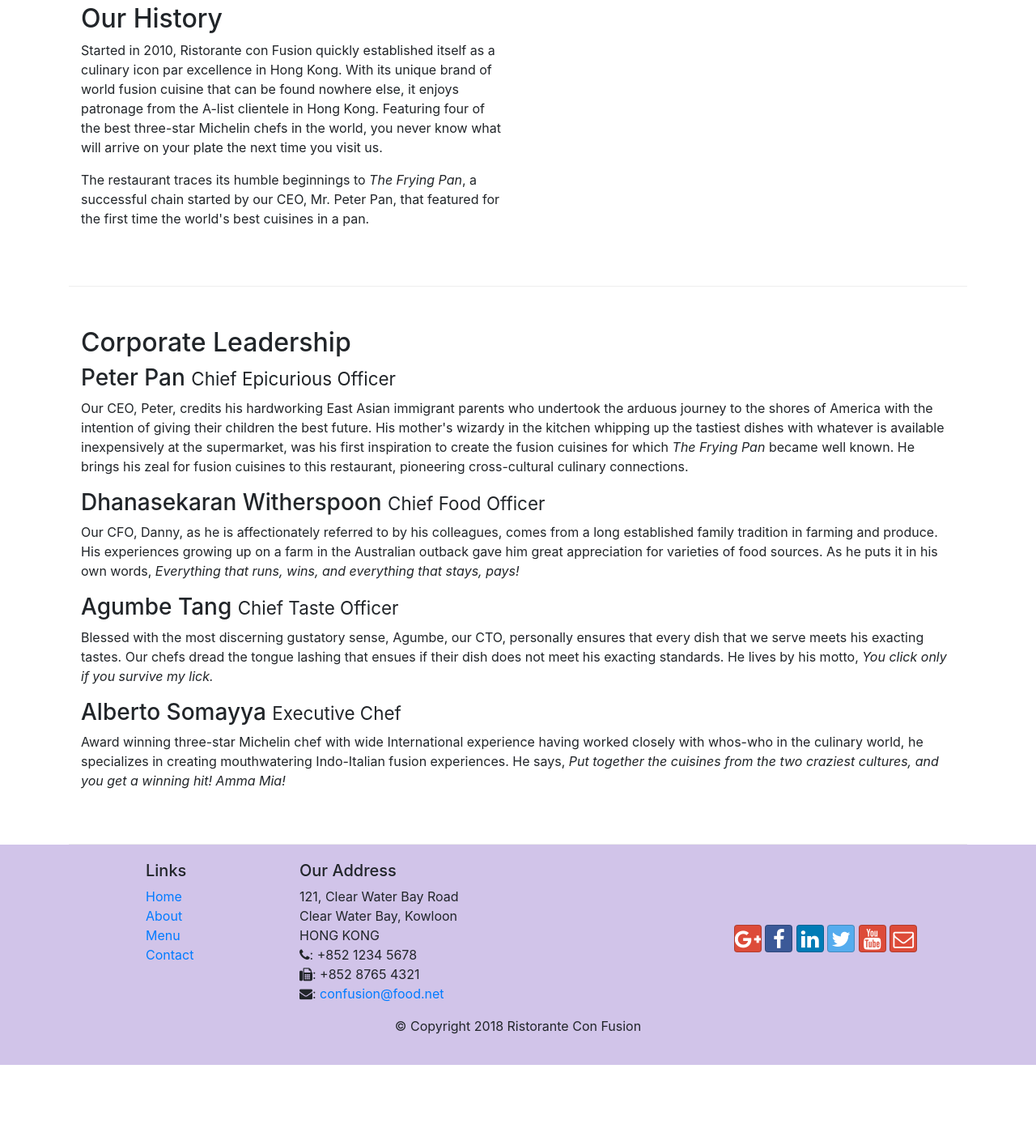
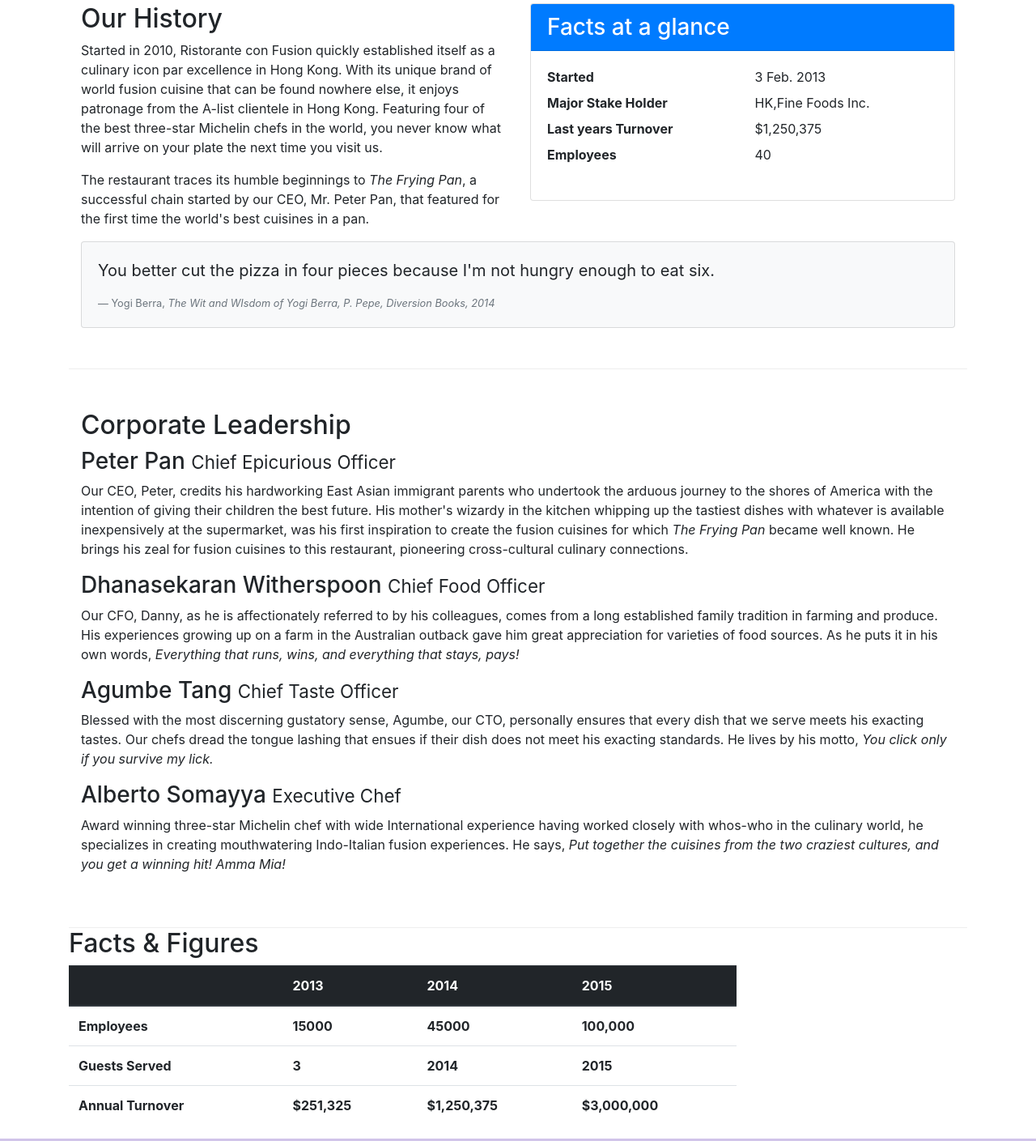
Before and after one commit to Rishab310/conFusion, a website: page aboutus.html in a window 1280 px wide. Shown: the part 487-1896 px from the top of the page at 81% size. Before the commit the page ends 1802 px from the top, so only its background shows below. Drawn offline with nearby package versions, Linux system fonts and the light colour scheme.

Commit message:
Tables and Cards

```diff
--- a/aboutus.html
+++ b/aboutus.html
@@ -87,7 +87,32 @@
                 <p>Started in 2010, Ristorante con Fusion quickly established itself as a culinary icon par excellence in Hong Kong. With its unique brand of world fusion cuisine that can be found nowhere else, it enjoys patronage from the A-list clientele in Hong Kong.  Featuring four of the best three-star Michelin chefs in the world, you never know what will arrive on your plate the next time you visit us.</p>
                 <p>The restaurant traces its humble beginnings to <em>The Frying Pan</em>, a successful chain started by our CEO, Mr. Peter Pan, that featured for the first time the world's best cuisines in a pan.</p>
             </div>
-            <div>
+            <div class="col-sm">
+                <div class="card">
+                    <h3 class="card-header bg-primary text-white">Facts at a glance</h3>
+                    <div class="card-body">
+                        <dl class="row">
+                            <dt class="col-6">Started</dt>
+                            <dd class="col-6">3 Feb. 2013</dd>
+                            <dt class="col-6">Major Stake Holder</dt>
+                            <dd class="col-6">HK,Fine Foods Inc.</dd>
+                            <dt class="col-6">Last years Turnover</dt>
+                            <dd class="col-6">$1,250,375</dd>
+                            <dt class="col-6">Employees</dt>
+                            <dd class="col-6">40</dd>
+                        </dl>
+                    </div>
+                </div>
+            </div>
+            <div class="col-12">
+                <div class="card card-body bg-light">
+                    <blockquote class="blockquote">
+                        <p class="mb-0">You better cut the pizza in four pieces because I'm not hungry enough to eat six.</p>
+                    </blockquote>
+                    <footer class="blockquote-footer">Yogi Berra,
+                        <cite title="Source Title">The Wit and WIsdom of Yogi Berra, P. Pepe, Diversion Books, 2014</cite>
+                    </footer>
+                </div>
             </div>
         </div>
 
@@ -105,7 +130,44 @@
                 <p class="d-none d-sm-block">Award winning three-star Michelin chef with wide International experience having worked closely with whos-who in the culinary world, he specializes in creating mouthwatering Indo-Italian fusion experiences. He says, <em>Put together the cuisines from the two craziest cultures, and you get a winning hit! Amma Mia!</em></p>
             </div>
         </div>
-
+        <div class="row row-content">
+            <div class="col-12 col-sm-9">
+                <h2>Facts &amp; Figures</h2>
+                <div class="table-responsive">
+                    <table class="table table-stripped">
+                        <thead class="thead-dark">
+                            <tr>
+                                <th>&nbsp;</th>
+                                <th>2013</th>
+                                <th>2014</th>
+                                <th>2015</th>
+                            </tr>
+                        </thead>
+                        <tbody>
+                            <tr>
+                                <th>Employees</th>
+                                <th>15000</th>
+                                <th>45000</th>
+                                <th>100,000</th>
+                            </tr>
+                            <tr>
+                                <th>Guests Served</th>
+                                <th>3</th>
+                                <th>2014</th>
+                                <th>2015</th>
+                            </tr>
+                            <tr>
+                                <th>Annual Turnover</th>
+                                <th>$251,325</th>
+                                <th>$1,250,375</th>
+                                <th>$3,000,000</th>
+                            </tr>
+                        </tbody>
+                    </table>
+                </div>
+            </div>
+        </div>
+        <div class="col-12 col-sm-3"></div>
     </div>
 
     <footer class="footer">
```
